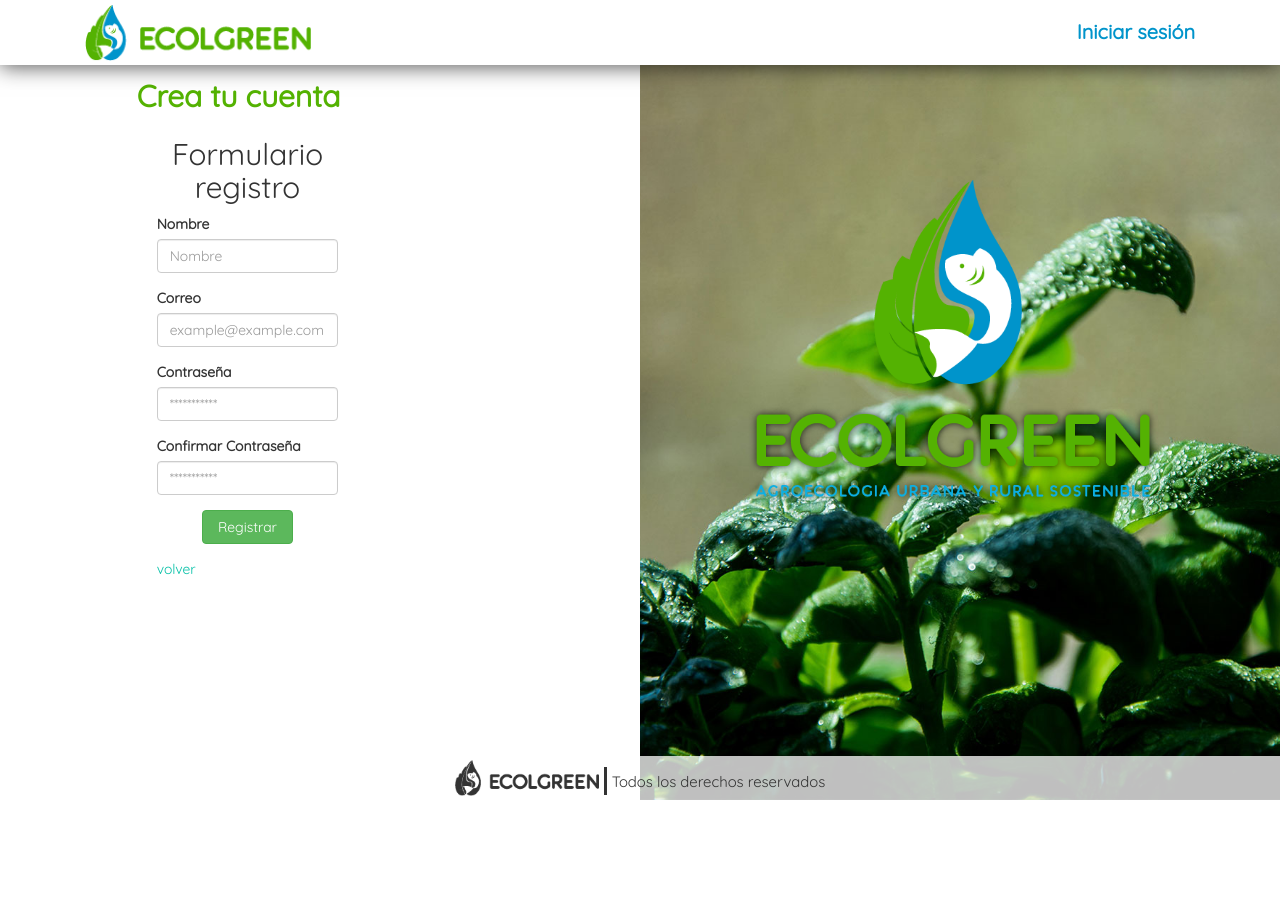
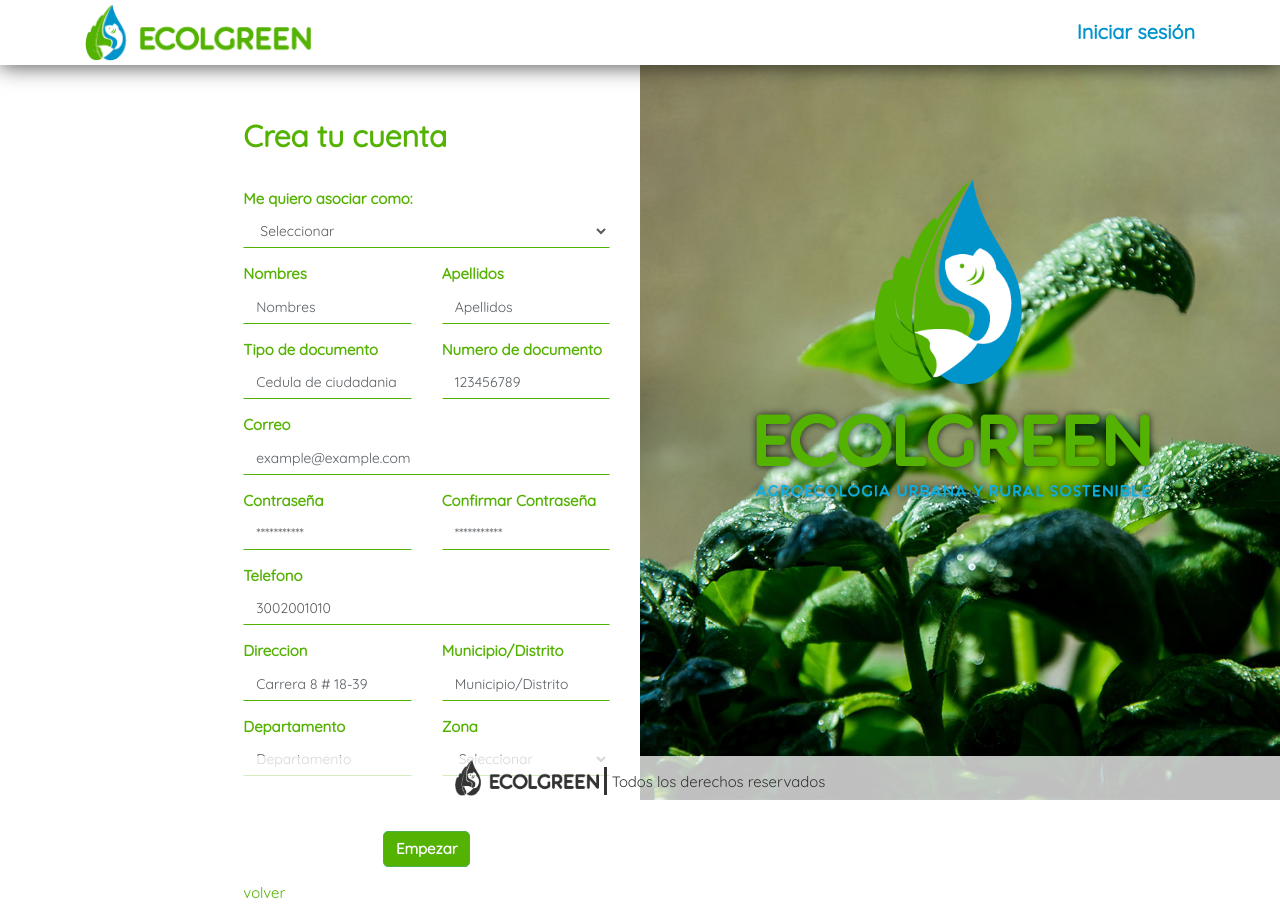
Before and after one commit to robinsondbn/ecolred, a website: page App/index.html at #!/register in a window 1280 px wide. Before the commit the page ends 808 px from the top, so only its background shows below. Drawn offline with nearby package versions, Linux system fonts and the light colour scheme.

Commit message:
estilos de pagina de registro, sweet alert de confirmacion de envio de datos y correciones

```diff
--- a/App/Controllers/MainController.js
+++ b/App/Controllers/MainController.js
@@ -25,7 +25,7 @@
             if($scope.user.password === $scope.user.confirmpassword){
                 $scope.user.modify();
             }else{
-               swal('Las contraseñas no coinciden','','error');
+               swal('Las contraseñas no coinciden','error');
             }
         }else{
             $scope.user.modify();
--- a/App/Public/css/common.css
+++ b/App/Public/css/common.css
@@ -3,7 +3,12 @@
    background-color: #fff;
    border-color: #fff;
 }
-
+.form-control:focus{
+  border-color:unset;
+  outline:0;
+  -webkit-box-shadow:none;
+  box-shadow:none;
+}
 @media (min-width: 1300px){
   .container {
       width: 1270px;
--- a/App/Public/css/index.css
+++ b/App/Public/css/index.css
@@ -75,6 +75,15 @@
 .link_create:hover{
     cursor: pointer;
 }
+.back{
+  color: #54B202;
+  font-size: 15px;
+}
+.back:hover{
+  color: #54B202;
+  text-decoration: none;
+  cursor: pointer;
+}
 header {
     width: 100%;
     height: 100vh;
@@ -115,10 +124,13 @@
   text-align: center;
 }
 .btn-login, .btn-login:active,.btn-login:focus,.btn-login:hover{
-  font-size: 20px;
+  font-size: 15px;
+  font-weight: 600;
   color: #ffffff;
   border-radius: 5px;
   background-color: #54B202;
+  display: block;
+  margin: auto;
   margin-top: 40px;
 }
 .button-index, .button-index:hover, .button-index:focus, .button-index:active {
@@ -145,7 +157,7 @@
   background-size: cover;
 }
 .input-admission{
-  color: #54B202;
+  color: #575C60;
   font-synthesis: 16px;
   font-weight: 100;
   border-color: transparent;
@@ -154,7 +166,7 @@
   border-radius: 0px;
 }
 .input-admission::placeholder{
-  color: #54B202;
+  color: #575C60;
 }
 .label-admission{
   font-size: 15px;
@@ -176,6 +188,15 @@
     width: 460px;
     margin: 180px auto;
 }
+.create-account{
+  font-size: 30px;
+  color: #54B202;
+  font-weight: 600;
+  padding-top: 40px;
+  padding-bottom: 30px;
+  display: block;
+}
+
 @media screen and (max-width: 1370px) {
     .footer-body{
         height: 44px;
--- a/App/Views/register.html
+++ b/App/Views/register.html
@@ -22,32 +22,105 @@
 </nav>
 <section class="image-admission-user">
 		<div class="col-md-6" style="background-color: #ffffff;height: 100vh;padding: 0px;padding-top: 75px;">
-			<div class="col-md-10 col-md-offset-2">
-				<div class="col-md-12"><span style="font-size: 30px; color: #54B202;font-weight: 600;padding-bottom: 20px; display: block;">Crea tu cuenta</span></div>
+			<div class="col-md-8 col-md-offset-4">
+				<div class="col-md-12"><span class="create-account">Crea tu cuenta</span></div>
 				<!--espacio para colocar el formulario-->
-                        <form style="width: 50%; padding: 35px">
-                            <h2 class="text-center">Formulario registro</h2>
-                            <div class="form-group">
-                                <label for="inputName" class="control-label"><translate>Nombre</translate></label>
-                                <input type="text" class="form-control" id="inputName" placeholder="Nombre" ng-model="user.name">
+                        <form style="" ng-submit="register()">
+                          <div class="col-md-12">
+                             <div class="form-group">
+                                <label for="inputName" class="control-label label-admission"><translate>Me quiero asociar como:</translate></label>
+                                <select class="form-control input-admission" id="inputAssociationType"  ng-model="user.associationType" required>
+                                <option value="">Seleccionar</option>
+                                <option value="Productor">Productor</option>
+                               </select>
                             </div>
-                            <div class="form-group">
-                                <label for="inputEmail" class="control-label"><translate>Correo</translate></label>
-                                <input type="email" class="form-control" id="inputEmail" placeholder="example@example.com" ng-model="user.email">
+                          </div>
+                           <div class="col-md-6">
+                             <div class="form-group">
+                                <label for="inputName" class="control-label label-admission"><translate>Nombres</translate></label>
+                                <input type="text" class="form-control input-admission" id="inputName" placeholder="Nombres" ng-model="user.name" required>
                             </div>
-                            <div class="form-group">
-                                <label for="inputPassword" class="control-label"><trasnlate>Contraseña</trasnlate></label>
-                                <input type="password" class="form-control" id="inputPassword" ng-model="user.password" placeholder="***********">
+                           </div>
+                           <div class="col-md-6">
+                             <div class="form-group">
+                                <label for="inputName" class="control-label label-admission"><translate>Apellidos</translate></label>
+                                <input type="text" class="form-control input-admission" id="inputLastName" placeholder="Apellidos" ng-model="user.lastName" required>
                             </div>
-                            <div class="form-group">
-                                <label for="inputConfirmPassword" class="control-label"><trasnlate>Confirmar Contraseña</trasnlate></label>
-                                <input type="password" class="form-control" id="inputConfirmPassword" ng-model="user.confirmpassword" placeholder="***********">
+                           </div>
+                           <div class="col-md-6">
+                             <div class="form-group">
+                                <label for="inputName" class="control-label label-admission"><translate>Tipo de documento</translate></label>
+                                <input type="text" class="form-control input-admission" id="inputDocumentType" placeholder="Cedula de ciudadania" ng-model="user.documentType" required>
                             </div>
-                            <div class="form-group">
-                                <button class="btn btn-success btn-block center-block " style="width: 50%;" ng-click="register()">Registrar</button>
+                           </div>
+                           <div class="col-md-6">
+                             <div class="form-group">
+                                <label for="inputName" class="control-label label-admission"><translate>Numero de documento</translate></label>
+                                <input type="text" class="form-control input-admission" id="inputDocumentNumber" placeholder="123456789" ng-model="user.documentNumber" required>
                             </div>
-                            <div>
-                                <a class="link_create" ui-sref="login">volver</a>
+                           </div>
+                           <div class="col-md-12">
+                             <div class="form-group">
+                                <label for="inputEmail" class="control-label label-admission"><translate>Correo</translate></label>
+                                <input type="email" class="form-control input-admission" id="inputEmail" placeholder="example@example.com" ng-model="user.email" required>
+                            </div>
+                           </div>
+                           <div class="col-md-6">
+                             <div class="form-group">
+                                <label for="inputPassword" class="control-label label-admission"><trasnlate>Contraseña</trasnlate></label>
+                                <input type="password" class="form-control input-admission" id="inputPassword" ng-model="user.password" placeholder="***********" required>
+                            </div>
+                           </div>
+                           <div class="col-md-6">
+                             <div class="form-group">
+                                  <label for="inputConfirmPassword" class="control-label label-admission"><trasnlate>Confirmar Contraseña</trasnlate></label>
+                                  <input type="password" class="form-control input-admission" id="inputConfirmPassword" ng-model="user.confirmpassword" placeholder="***********" required>
+                             </div>
+                           </div>
+                           <div class="col-md-12">
+                             <div class="form-group">
+                                <label for="inputName" class="control-label label-admission"><translate>Telefono</translate></label>
+                                <input type="text" class="form-control input-admission" id="inputPhoneNumber" placeholder="3002001010" ng-model="user.phoneNumber" required>
+                             </div>
+                           </div>
+                            <div class="col-md-6">
+                              <div class="form-group">
+                                <label for="inputName" class="control-label label-admission"><translate>Direccion</translate></label>
+                                <input type="text" class="form-control input-admission" id="inputAddress" placeholder="Carrera 8 # 18-39" ng-model="user.address" required>
+                              </div>
+                            </div>
+                            <div class="col-md-6">
+                              <div class="form-group">
+                                <label for="inputName" class="control-label label-admission"><translate>Municipio/Distrito</translate></label>
+                                <input type="text" class="form-control input-admission" id="inputMunicipality" placeholder="Municipio/Distrito" ng-model="user.municipality" required>
+                              </div>
+                            </div>
+                            <div class="col-md-6">
+                              <div class="form-group">
+                                <label for="inputName" class="control-label label-admission"><translate>Departamento</translate></label>
+                                <input type="text" class="form-control input-admission" id="inputDepartment" placeholder="Departamento" ng-model="user.department" required>
+                              </div>
+                            </div>
+                            <div class="col-md-6">
+                              <div class="form-group">
+                                <label for="inputName" class="control-label label-admission"><translate>Zona</translate></label>
+                                <select name="user.zone" id="inputZone" class="form-control input-admission" required>
+                                  <option value="">Seleccionar</option>
+                                  <option value="Urbano">Urbano</option>
+                                  <option value="Rural">Rural</option>
+                                </select>
+                              </div>
+                            </div>
+                            <div class="col-md-12">
+                              <div class="form-group">
+                                <input type="submit" class="btn btn-success btn-login" value="Empezar">
+                              </div>
+                            </div>
+
+                            <div class="col-md-12">
+                               <div class="form-group">
+                                <a class="back" ui-sref="login">volver</a>
+                              </div>
                             </div>
                         </form>
                     </div>
```
Also changed, not shown: App/Controllers/RegisterController.js (+17 -0 lines), App/index.html (+4 -3 lines), 1 other file.
